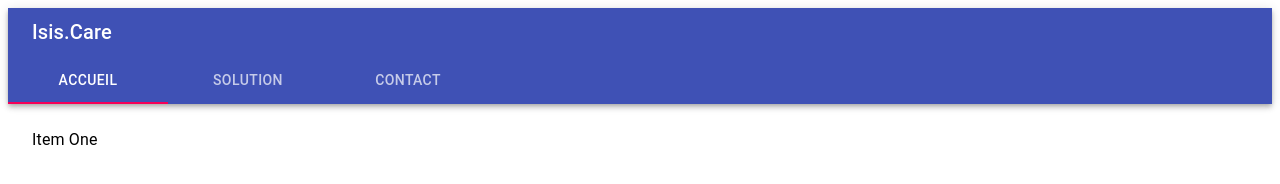
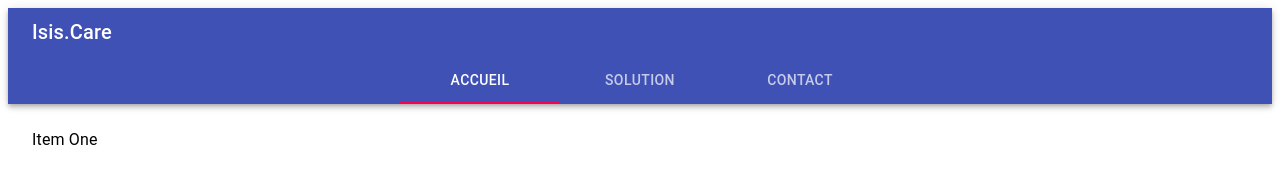
Before and after one commit to Isisphinx/isis.care, a Gatsby site: page / in a window 1280 px wide. Built offline with nearby package versions, Linux system fonts and the light colour scheme; Gatsby itself is replaced by a stand-in of ours.

Commit message:
tab centered

```diff
--- a/src/pages/index.tsx
+++ b/src/pages/index.tsx
@@ -49,7 +49,7 @@ const SimpleTabs = () => {
               Isis.Care
             </Typography>
           </Toolbar>
-          <Tabs value={value} onChange={handleChange}>
+          <Tabs value={value} onChange={handleChange} centered>
             <Tab label="Accueil" />
             <Tab label="Solution" />
             <Tab label="Contact" />
```
